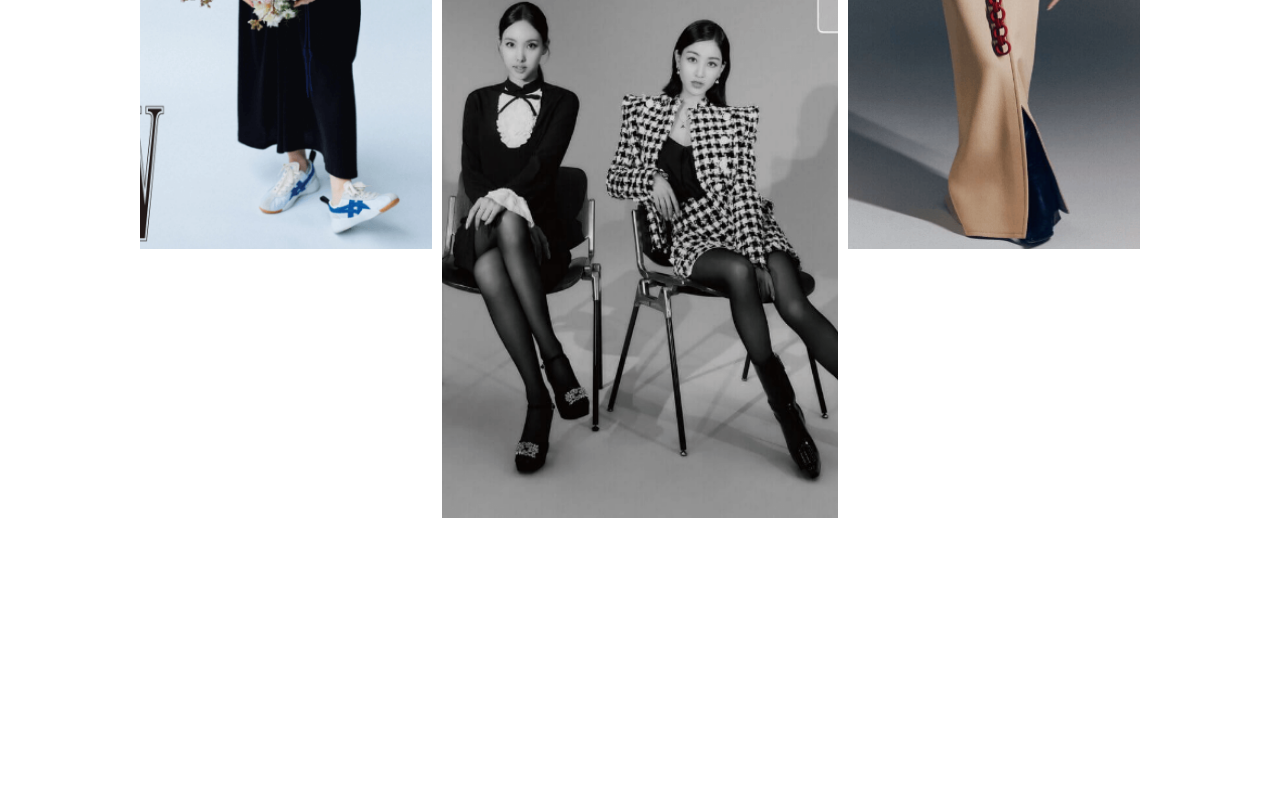
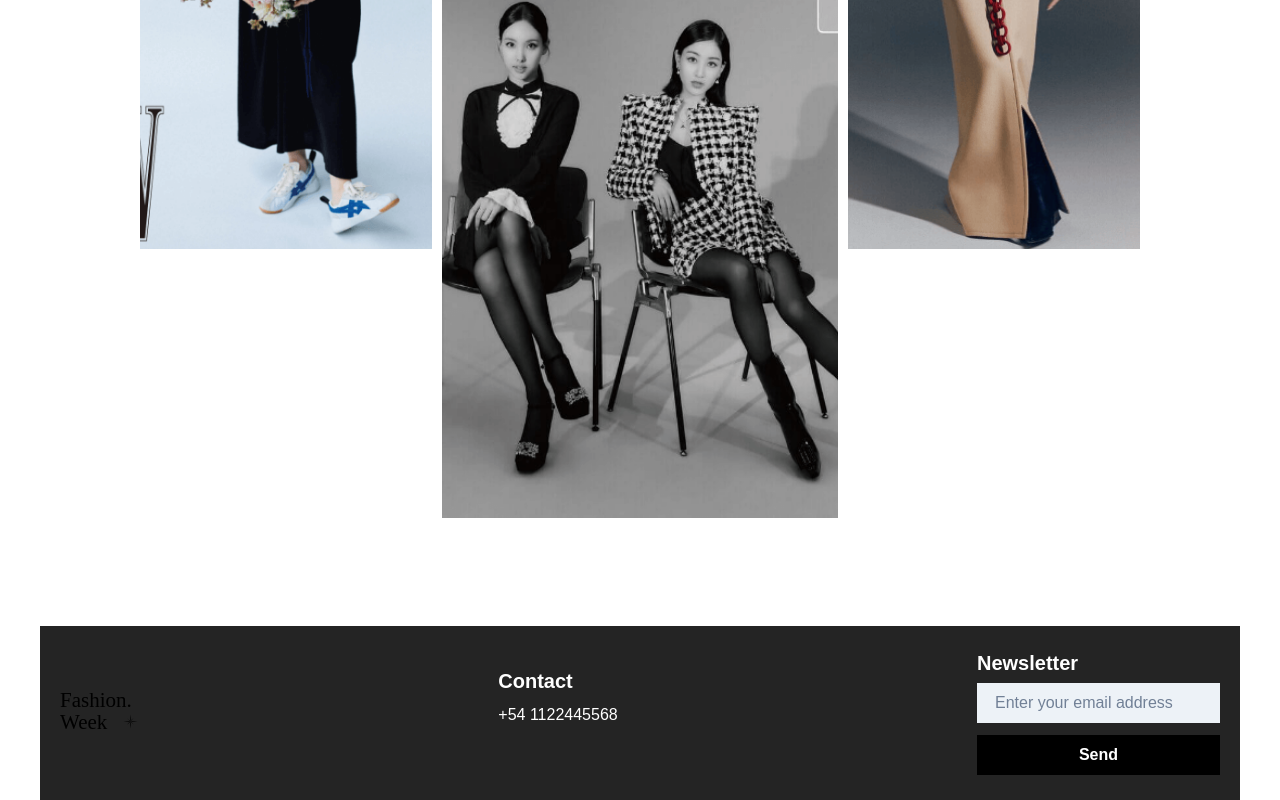
Before and after one commit to DrHeinz11/Fashion-Landing, a React (Vite) app: page / in a window 1280 px wide. Shown: the part 3605-4405 px from the top of the page. Before the commit the page ends 4223 px from the top, so only its background shows below. Built offline with nearby package versions, Linux system fonts and the light colour scheme.

Commit message:
V1.4.4(Footer)

```diff
--- a/src/App.jsx
+++ b/src/App.jsx
@@ -1,11 +1,13 @@
 import Header from "./container/header/Header";
 import Section from "./container/section/Section";
 import { Stack } from "@chakra-ui/react";
+import Footer from "./container/footer/Footer";
 function App() {
   return (
     <Stack maxW="1200px" margin="auto">
       <Header />
       <Section />
+      <Footer />
     </Stack>
   );
 }
--- a/src/container/footer/Footer.jsx
+++ b/src/container/footer/Footer.jsx
@@ -0,0 +1,45 @@
+import { Stack, Box, Heading, Text, Input, Button } from "@chakra-ui/react";
+import Logo from "../../components/Logo";
+export default function Footer() {
+  return (
+    <Stack
+      w="100%"
+      justifyContent="space-between"
+      alignItems="center"
+      paddingInline={{ lg: "20px", base: "0px" }}
+      flexDirection="row"
+      gap={"25px"}
+      backgroundColor="#242424"
+      p={"25px"}
+    >
+      <Logo />
+      <Stack flexDirection="column" gap="10px">
+        <Heading fontSize='xl' color='white'>Contact</Heading>
+        <Text fontSize={'md'} color='white'>+54 1122445568</Text>
+        <Text></Text>
+        <Text></Text>
+        <Text></Text>
+      </Stack>
+      <Stack>
+        <Heading fontSize='xl' color='white'>Newsletter</Heading>
+        <Stack spacing={"3"} display="flex" flex-direction="row">
+          <Input
+            variant="filled"
+            placeholder="Enter your email address"
+            size="md"
+            borderRadius="0px"
+          />
+          <Button
+            bg="black"
+            color="white"
+            variant="solid"
+            borderRadius="0"
+            _hover={{ color: "black", bg: "white", transition: "500ms" }}
+          >
+            Send
+          </Button>
+        </Stack>
+      </Stack>
+    </Stack>
+  );
+}
```
